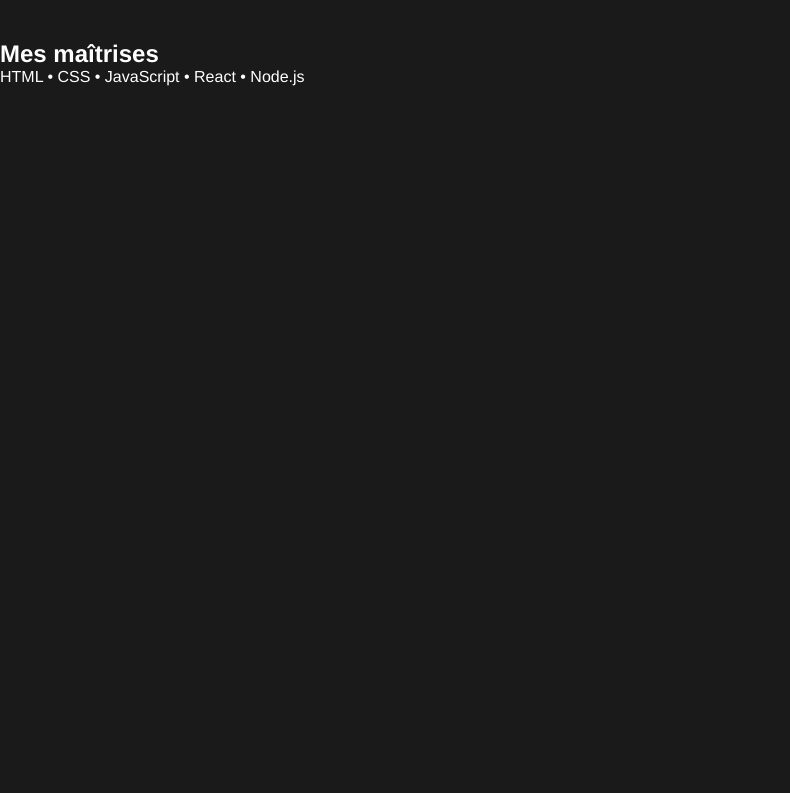
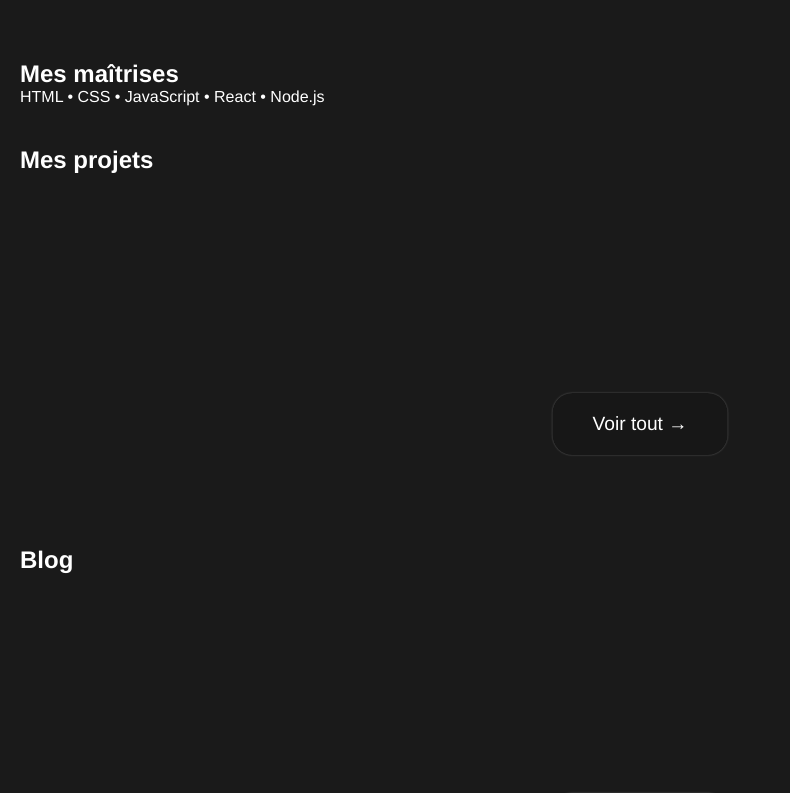
Before and after one commit to kylianjoff/kylianjulia, an Angular app in the folder kylianjulia/: page / in a window 1280 px wide. Shown: the part 760-1553 px from the top of the page, without its empty margins (0-790 px from the left). Built offline with nearby package versions, Linux system fonts and the light colour scheme.

Commit message:
Bouton "voir tout" de la page d'accueil

```diff
--- a/kylianjulia/src/app/home/home.css
+++ b/kylianjulia/src/app/home/home.css
@@ -88,7 +88,48 @@ html, body {
 }
 
 section {
-    min-height: 100vh;
+    position: relative;
+    padding: 20px;
     background: #1a1a1a;
     z-index: 100;
 }
+
+#projets {
+    height: 50vh;
+}
+
+#blog {
+    height: 50vh;
+}
+
+.seeMore {
+    position: absolute;
+    bottom: 40px;
+    left: 50%;
+    transform: translate(-50%, -50%) scale(1);
+    background: #00000020;
+    padding: 20px 40px;
+    font-size: 1.2em;
+    color: white;
+    text-decoration: none;
+    border-radius: 20px;
+    box-shadow: 0 0 2px #ffffff50;
+    transition: box-shadow 0.3s ease, transform 0.3s ease;
+}
+
+.seeMore:hover {
+    box-shadow: 0 0 10px #ffffff80;
+    transform: translate(-50%, -50%) scale(1.05);
+}
+
+@keyframes bounce {
+    0%, 20%, 50%, 80%, 100% {
+        transform: translateY(0);
+    }
+    40% {
+        transform: translateY(-10px);
+    }
+    60% {
+        transform: translateY(-5px);
+    }
+}
```
